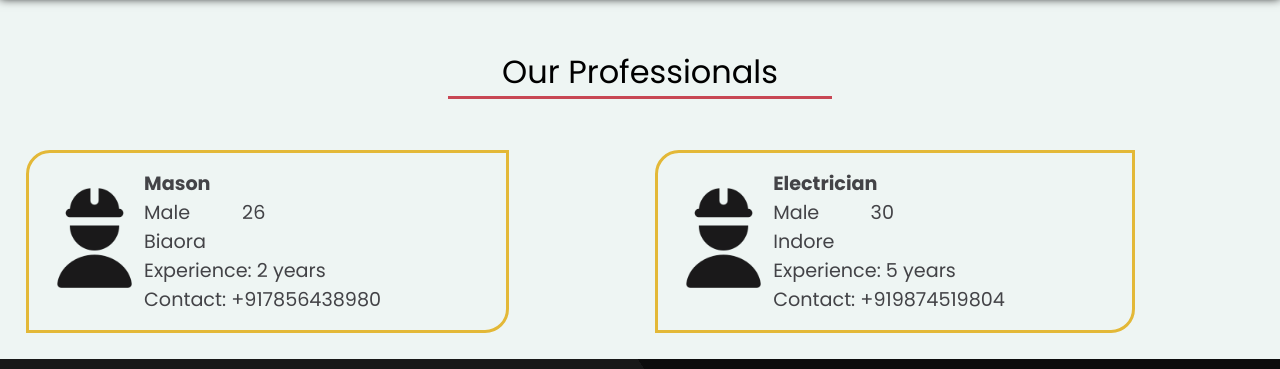
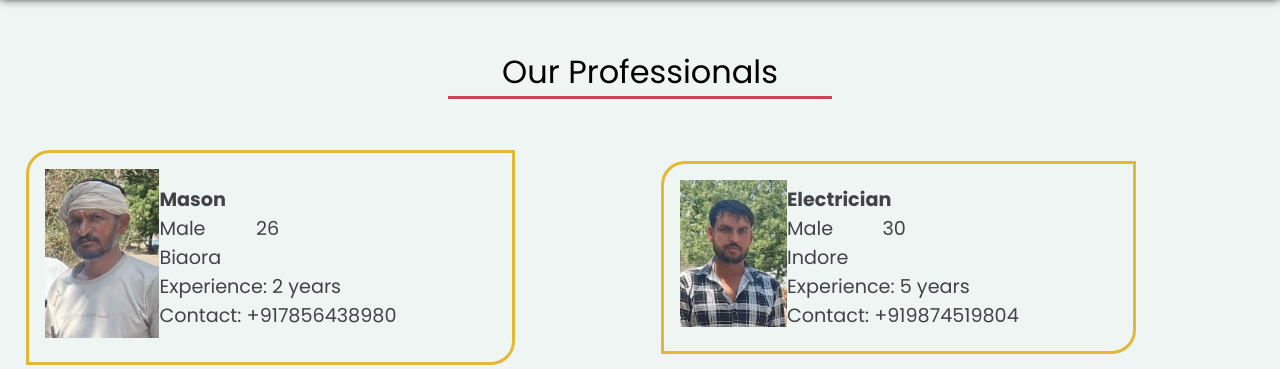
Before and after one commit to Sevaa-Bandhu/Sevaa-Bandhu.github.io, a plain HTML site: page index.html in a window 1280 px wide. Shown: the part 2571-2940 px from the top of the page. Drawn offline with Linux system fonts and the light colour scheme.

Commit message:
Update index.html

```diff
--- a/index.html
+++ b/index.html
@@ -153,7 +153,7 @@
 
                 <div class="labour" id="labour">
                     <p class="img-contain" id="img-contain">
-                        <img src="images/labour-icon.png" alt="labour image" id="img">
+                        <img src="images/staff2.jpg" alt="labour image" id="img">
                     </p>
                     <div class="details-contain" id="details-contain">
                         <div class="name" id="name"><strong>Mason</strong></div>
@@ -177,7 +177,7 @@
 
                 <div class="labour" id="labour">
                     <p class="img-contain" id="img-contain">
-                        <img src="images/labour-icon.png" alt="labour image" id="img">
+                        <img src="images/staff1.jpg" alt="labour image" id="img">
                     </p>
                     <div class="details-contain" id="details-contain">
                         <div class="name" id="name"><strong>Electrician</strong></div>
```
